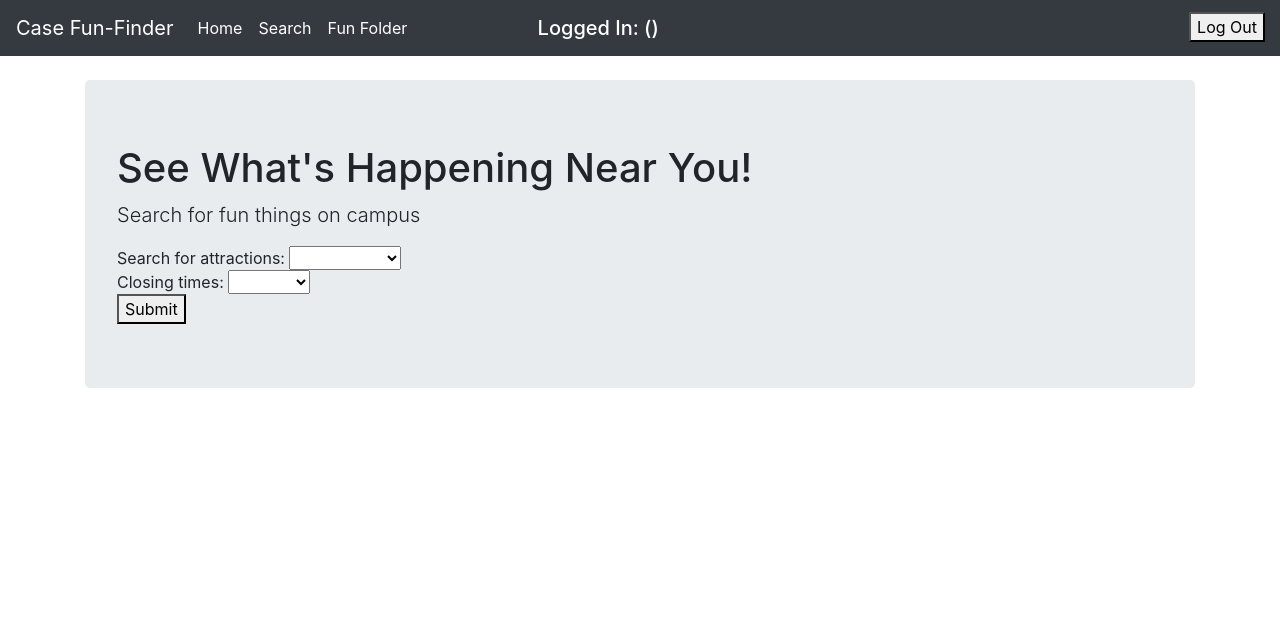
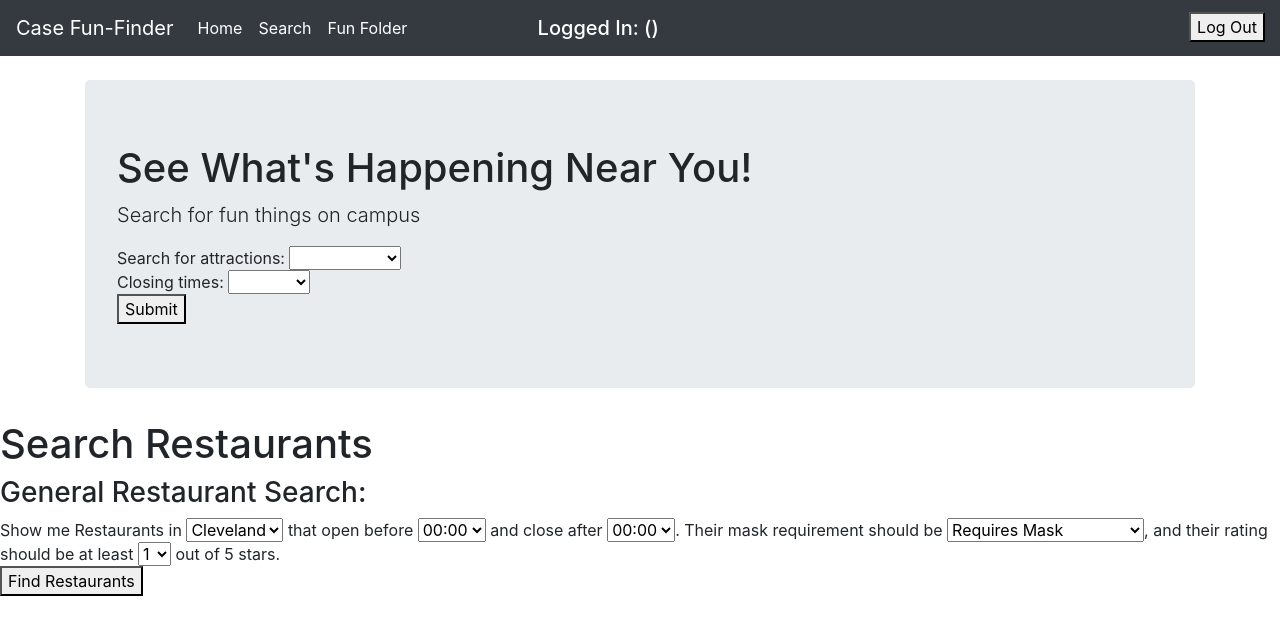
Before and after one commit to rjtennismaster/Case-FunFinder, a React (Create React App) app in the folder funfinder/client/: page /search in a window 1280 px wide. Shown: the top 634 px of the page. Built offline with nearby package versions, Linux system fonts and the light colour scheme.

Commit message:
finished front end for restraunt search(general)

```diff
--- a/funfinder/client/src/Search.js
+++ b/funfinder/client/src/Search.js
@@ -1,11 +1,58 @@
-import React from "react"
+import React, { useState } from "react"
 import SearchBody from "./components/SearchBody"
 import NavBar from "./components/Navbar"
+import Axios from "axios"
+import { Form } from "react-bootstrap"
 
 function Search( {username, setUsername, password,
   setPassword, setLoginStatus,
   firstName, setFirstName, lastName, setLastName,
   setShowWelcomeModal } ) {
+
+    const[successfulAdd, setSuccessfulAdd] = useState("")
+
+    //state for search parameters
+    const [rCity, setRCity] = useState("")
+    const [rZipcode, setRZipCode] = useState("")
+    const [rOpening, setROpening] = useState("")
+    const [rClosing, setRClosing] = useState("")
+    const [rMaskReq, setRMaskReq] = useState("")
+    const [rVegetarian, setRVegetarian] = useState("")
+    const [rVegan, setRVegan] = useState("")
+    const [rRating, setRRating] = useState("")
+
+    //restaurants results list
+    const [rResultsGeneral, setRResultsGeneral] = useState([])
+
+
+    const getRestaurantsGeneral = (event) => {
+      Axios.get("http://localhost:3003/getRestaurantsGeneral", {
+            params: {
+                city: rCity,
+                openingHour: parseInt(rOpening),
+                closingHour: parseInt(rClosing),
+                maskRequired: rMaskReq,
+                rating: parseFloat(rRating)
+            }
+        }).then((response) => {
+            setRResultsGeneral(response.data.map((restaurant) => {
+              return restaurant
+            }))
+        })
+    }
+
+    const addToFunFolder = (event) => {
+      Axios.post("http://localhost:3003/addToFunFolder", {
+        cwruId: username,
+        funId: event.currentTarget.dataset.funId,
+        name: event.currentTarget.dataset.name
+      }).then((response) => {
+        setSuccessfulAdd(response.data.message)
+        setTimeout(() => {
+          setSuccessfulAdd("")
+        }, 2000)
+      })
+    }
 
     return (
       <div>
@@ -22,8 +69,133 @@ function Search( {username, setUsername, password,
           setShowWelcomeModal = {setShowWelcomeModal}
         />
         <SearchBody />
+        <h1>Search Restaurants</h1>
+        <Form className = "restaurantSearchGeneral" onSubmit = {(event) => getRestaurantsGeneral(event)}>
+          <h3>General Restaurant Search:</h3>
+          <span>Show me Restaurants in </span>
+          <select value = {rCity}
+                  onChange = {(event) => setRCity(event.target.value)}
+                  name = "rgencity"
+          >
+            <option value = "Cleveland">Cleveland</option>
+          </select>
+          <span> that open before </span>
+          <select value = {rOpening}
+                  onChange = {(event) => setROpening(event.target.value)}
+                  name = "rgenoptime"
+          >
+            <option value = "0000">00:00</option>
+            <option value = "0100">01:00</option>
+            <option value = "0200">02:00</option>
+            <option value = "0300">03:00</option>
+            <option value = "0400">04:00</option>
+            <option value = "0500">05:00</option>
+            <option value = "0600">06:00</option>
+            <option value = "0700">07:00</option>
+            <option value = "0800">08:00</option>
+            <option value = "0900">09:00</option>
+            <option value = "1000">10:00</option>
+            <option value = "1100">11:00</option>
+            <option value = "1200">12:00</option>
+            <option value = "1300">13:00</option>
+            <option value = "1400">14:00</option>
+            <option value = "1500">15:00</option>
+            <option value = "1600">16:00</option>
+            <option value = "1700">17:00</option>
+            <option value = "1800">18:00</option>
+            <option value = "1900">19:00</option>
+            <option value = "2000">20:00</option>
+            <option value = "2100">21:00</option>
+            <option value = "2200">22:00</option>
+            <option value = "2300">23:00</option>
+            <option value = "2400">24:00</option>
+          </select>
+          <span> and close after </span>
+          <select value = {rClosing}
+                  onChange = {(event) => setRClosing(event.target.value)}
+                  name = "rgenclosetime"
+          >
+            <option value = "0000">00:00</option>
+            <option value = "0100">01:00</option>
+            <option value = "0200">02:00</option>
+            <option value = "0300">03:00</option>
+            <option value = "0400">04:00</option>
+            <option value = "0500">05:00</option>
+            <option value = "0600">06:00</option>
+            <option value = "0700">07:00</option>
+            <option value = "0800">08:00</option>
+            <option value = "0900">09:00</option>
+            <option value = "1000">10:00</option>
+            <option value = "1100">11:00</option>
+            <option value = "1200">12:00</option>
+            <option value = "1300">13:00</option>
+            <option value = "1400">14:00</option>
+            <option value = "1500">15:00</option>
+            <option value = "1600">16:00</option>
+            <option value = "1700">17:00</option>
+            <option value = "1800">18:00</option>
+            <option value = "1900">19:00</option>
+            <option value = "2000">20:00</option>
+            <option value = "2100">21:00</option>
+            <option value = "2200">22:00</option>
+            <option value = "2300">23:00</option>
+            <option value = "2400">24:00</option>
+          </select>
+          <span>. Their mask requirement should be </span>
+          <select value = {rMaskReq}
+                  onChange = {(event) => setRMaskReq(event.target.value)}
+                  name = "rgenmaskreq"
+          >
+            <option value = "Y">Requires Mask</option>
+            <option value = "N">Does not Require Mask</option>
+          </select>
+          <span>, and their rating should be at least </span>
+          <select value = {rRating}
+                  onChange = {(event) => setRRating(event.target.value)}
+                  name = "rgenrating"
+          >
+            <option value = "1.0">1</option>
+            <option value = "2.0">2</option>
+            <option value = "3.0">3</option>
+            <option value = "4.0">4</option>
+            <option value = "5.0">5</option>
+          </select>
+          <span> out of 5 stars.</span>
+          <br/>
+          <button type = "submit">Find Restaurants</button>
+        </Form>
+
+        <div className = "resultsContainer">
+          {rResultsGeneral.map((restaurant, index) => {
+            return (
+              <div
+                className = "resultCard"
+                key = {index}
+                data-funId = {restaurant.fun_id}
+                data-name = {restaurant.name}
+                onClick = {(event) => addToFunFolder(event)}
+              >
+                <h3>{restaurant.rname}</h3>
+                <ul>
+                  <li>Owner: {restaurant.owner}</li>
+                  <li>Street Address: {restaurant.street_address}</li>
+                  <li>City: {restaurant.city}</li>
+                  <li>Zip Code: {restaurant.zip_code}</li>
+                  <li>Opens At (Military Time): {restaurant.opening_hour}</li>
+                  <li>Closes At (Military Time): {restaurant.closing_hour}</li>
+                  <li>Are Vegatarian Options Available? {restaurant.vegetarian_options}</li>
+                  <li>Are Vegan Options Available? {restaurant.vegan_options}</li>
+                  <li>Capacity Limit: {restaurant.capacity_limit}</li>
+                  <li>Do I Need to Wear a Mask? {restaurant.mask_required}</li>
+                  <li>Rating Out of 5: {restaurant.rating}</li>
+                </ul>
+                <h6>{successfulAdd}</h6>
+              </div>
+            )
+          })}
+        </div>
       </div>
-    )
+      )
 }
 
 export default Search
```
